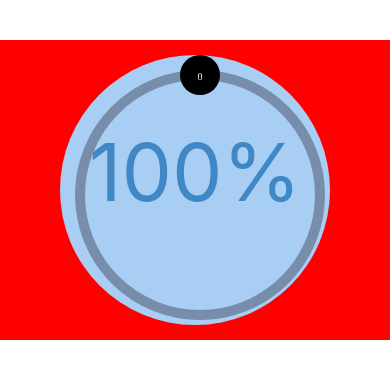
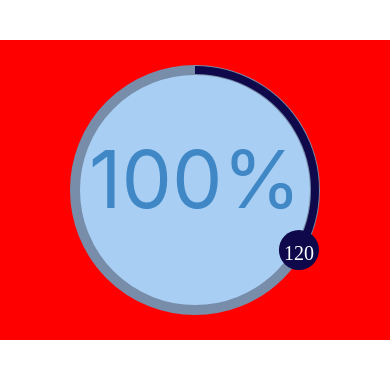
Before and after one commit to kasselTrankos/ats-components, a React Native app: screen / in a window 390 px wide. Shown: the top 378 px of the page. Built offline with nearby package versions, Linux system fonts and the light colour scheme.

Commit message:
feat() solve center solve properties

```diff
--- a/App.js
+++ b/App.js
@@ -7,13 +7,19 @@ export default function App() {
   return (
     <View style={styles.container}>
       <WaterManager
-      radius={290}
+      dialWidth = {8}
+      dialRadius={20}
+      dialTextSize={20}
+      value={120}
+      dialTextColor= "#fff"
+      radius={120}
       strokeWidth={10}
       strokeColor="#778DA9"
       fontColor="#3F88C5"
       fontSize={80}
       bulletColor="#EBF2FA"
       bulletRadius={40}
+      meterColor="#0F084B"
       waterColor= "#A9CEF4"/>
     </View>
   );
--- a/src/Slider.js
+++ b/src/Slider.js
@@ -32,22 +32,23 @@ const cartesianToPolar = (x,y, dialRadius, btnRadius) => {
 };
 
 const FuncSlider = props => {
-  const [angle, setAngle ] = useState(0);
   const {
-    xCenter = Dimensions.get('window').width/2,
-    yCenter = Dimensions.get('window').height/2,
-    dialRadius = 190,
-    btnRadius = 20,
+    dialRadius = 20,
+    dialWidth =  5,
+    fillColor = 'none',
+    xCenter = Dimensions.get('window').width / 2,
+    yCenter = Dimensions.get('window').height / 2,
     min =  0,
     max =  359,
     strokeColor = '#fff',
     strokeWidth = 0.5,
-    fillColor = 'none',
     meterColor = '#000',
-    dialWidth =  5,
-    textColor = '#fff',
-    textSize = 10,
+    radius = 120,
+    dialTextColor = '#fff',
+    dialTextSize = 10,
+    value = 120
   } = props;
+  const [angle, setAngle ] = useState(value);
   const panResponder = React.useMemo(() =>
   PanResponder.create({
     onStartShouldSetPanResponder: (e,gs) => true,
@@ -55,10 +56,9 @@ const FuncSlider = props => {
     onMoveShouldSetPanResponder: (e,gs) => true,
     onMoveShouldSetPanResponderCapture: (e,gs) => true,
     onPanResponderMove: (e,gs) => {
-      console.log('move', angle);
-      const xOrigin = xCenter - (dialRadius + btnRadius);
-      const yOrigin = yCenter - (dialRadius + btnRadius);
-      const a = cartesianToPolar(gs.moveX-xOrigin, gs.moveY-yOrigin, dialRadius, btnRadius);
+      const xOrigin = xCenter - (radius + dialRadius);
+      const yOrigin = yCenter - (radius + dialRadius);
+      const a = cartesianToPolar(gs.moveX-xOrigin, gs.moveY-yOrigin, radius, dialRadius);
 
       if (a <= min) {
         setAngle(min);
@@ -69,20 +69,18 @@ const FuncSlider = props => {
       }
     }
   }), []);
-  const width = (dialRadius + btnRadius) * 2;
-  let bR = btnRadius;
-  let dR = dialRadius;
-  let startCoord = polarToCartesian(0, dialRadius, btnRadius);
-  let endCoord = polarToCartesian(angle, dialRadius, btnRadius);
-  console.log(panResponder.panHandlers, ' ppp');
-  console.log(xCenter, yCenter, '0000');
+  const width = (radius + dialRadius) * 2;
+  let bR = dialRadius;
+  let dR = radius;
+  let startCoord = polarToCartesian(0, radius, dialRadius);
+  let endCoord = polarToCartesian(angle, radius, dialRadius);
     return (
       <Svg
         width={width}
         height={width}>
         <Circle r={dR}
-          cx={width/2}
-          cy={width/2}
+          cx={width / 2}
+          cy={width / 2}
           stroke={strokeColor}
           strokeWidth={strokeWidth}
           fill={fillColor}/>
@@ -99,106 +97,12 @@ const FuncSlider = props => {
             fill={meterColor}
             {...panResponder.panHandlers}/>
           <Text x={bR}
-            y={bR+(textSize/2)}
-            fontSize={textSize}
-            fill={textColor}
+            y={bR+(dialTextSize/2)}
+            fontSize={dialTextSize}
+            fill={dialTextColor}
             textAnchor="middle">{angle}</Text>
         </G>
       </Svg>);
 };
 
 export default FuncSlider;
-
-
-// export default class ClassSlider extends Component {
-//   constructor(props){
-//     super(props)
-
-//     this.state = {
-//       angle: this.props.value,
-//     };
-//   }
-
-//   componentWillMount() {
-//     this._panResponder = PanResponder.create({
-//       onStartShouldSetPanResponder: (e,gs) => true,
-//       onStartShouldSetPanResponderCapture: (e,gs) => true,
-//       onMoveShouldSetPanResponder: (e,gs) => true,
-//       onMoveShouldSetPanResponderCapture: (e,gs) => true,
-//       onPanResponderMove: (e,gs) => {
-//         let xOrigin = this.props.xCenter - (this.props.dialRadius + this.props.btnRadius);
-//         let yOrigin = this.props.yCenter - (this.props.dialRadius + this.props.btnRadius);
-//         let a = cartesianToPolar(gs.moveX-xOrigin, gs.moveY-yOrigin, this.props.dialRadius, this.props.btnRadius);
-
-//         if (a<=this.props.min) {
-//           this.setState({angle: this.props.min});
-//         } else if (a >= this.props.max) {
-//           this.setState({angle: this.props.max});
-//         } else {
-//           this.setState({angle: a});
-//         }
-//       }
-//     });
-//   }
-
-
-
-//   render() {
-
-//     let width = (this.props.dialRadius + this.props.btnRadius)*2;
-//     let bR = this.props.btnRadius;
-//     let dR = this.props.dialRadius;
-//     let startCoord = polarToCartesian(0, this.props.dialRadius, this.props.btnRadius);
-//     let endCoord = polarToCartesian(this.state.angle, this.props.dialRadius, this.props.btnRadius);
-
-//     return (
-//       <Svg
-//         width={width}
-//         height={width}>
-//         <Circle r={dR}
-//           cx={width/2}
-//           cy={width/2}
-//           stroke={this.props.strokeColor}
-//           strokeWidth={this.props.strokeWidth}
-//           fill={this.props.fillColor}/>
-
-//         <Path stroke={this.props.meterColor}
-//           strokeWidth={this.props.dialWidth}
-//           fill='none'
-//           d={`M${startCoord.x} ${startCoord.y} A ${dR} ${dR} 0 ${this.state.angle>180?1:0} 1 ${endCoord.x} ${endCoord.y}`}/>
-
-//         <G x={endCoord.x-bR} y={endCoord.y-bR}>
-//           <Circle r={bR}
-//             cx={bR}
-//             cy={bR}
-//             fill={this.props.meterColor}
-//             {...this._panResponder.panHandlers}/>
-//           <Text x={bR}
-//             y={bR+(this.props.textSize/2)}
-//             fontSize={this.props.textSize}
-//             fill={this.props.textColor}
-//             textAnchor="middle"
-//           >{this.props.onValueChange(this.state.angle)+''}</Text>
-//         </G>
-//       </Svg>
-//     )
-//   }
-// }
-
-// ClassSlider.defaultProps = {
-//   btnRadius: 15,
-//   dialRadius: 130,
-//   dialWidth: 5,
-//   meterColor: '#0cd',
-//   textColor: '#fff',
-//   fillColor: 'none',
-//   strokeColor: '#fff',
-//   strokeWidth: 0.5,
-//   textSize: 10,
-//   value: 200,
-//   min: 0,
-//   max: 359,
-//   xCenter: Dimensions.get('window').width/2,
-//   yCenter: Dimensions.get('window').height/2,
-//   onValueChange: x => x,
-// }
--- a/src/WaterManager.js
+++ b/src/WaterManager.js
@@ -7,22 +7,27 @@ import Slider from './Slider';
 
 const WaterManager  = props => {
   const {
-    radius = 110,
-    volumen = 100,
+    btnRadius = 20,
+    bulletColor = '#99A1AE',
+    bulletRadius = 30,
+    dialWidth = 9,
+    dialRadius =20,
+    dialTextSize = 19,
+    dialTextColor = '#fff',
+    fillColor = 'none',
+    fontSize = 90,
+    fontColor = '#1B263B',
+    meterColor = '#333',
+    radius = 140,
+    sizes = [1, 2, 3, 'Empty'],
     strokeWidth = 3,
     strokeColor = '#A31E27',
-    sizes = [1, 2, 3, 'Empty'],
-    fontSize = 90,
-    fontColor = '#1B263B',
+    value = 120,
+    volumen = 100,
     waterColor= '#A9CEF4',
-    bulletRadius = 30,
-    bulletColor = '#99A1AE',
-    fillColor = 'none'
   } = props;
-  const width = radius - (bulletRadius / 2);
-  const height = radius - (bulletRadius / 2);
-  const sliderWidth = radius;
-  const sliderHeight = radius;
+  const width = (radius) *2
+  const height = (radius) *2
   return <View style={{
     position: 'relative',
     top: 0,
@@ -52,14 +57,20 @@ const WaterManager  = props => {
         textAlign: 'center',
         color: fontColor}}>{`${volumen}%`}</Text>
       </View>
-      <View style={{position: 'absolute', top: 0, left: 0}}>
+      <View style={{left: -btnRadius, top: -btnRadius}}>
         <Slider
           bulletRadius={bulletRadius}
           bulletColor={bulletColor}
+          dialRadius={dialRadius}
+          dialTextSize={dialTextSize}
+          dialTextColor={dialTextColor}
+          dialWidth={dialWidth}
+          fillColor = {fillColor}
+          meterColor={meterColor}
           strokeWidth={strokeWidth}
           strokeColor={strokeColor}
-          fillColor = {fillColor}
-          dialRadius={120} />
+          radius = {radius}
+          value={value} />
       </View>
     </View>
 
@@ -67,8 +78,8 @@ const WaterManager  = props => {
 };
 const styles = StyleSheet.create({
   container: {
-    alignItems: 'center',
-    flex: 1,
+    // alignItems: 'center',
+    // flex: 1,
   },
 });
 
```
